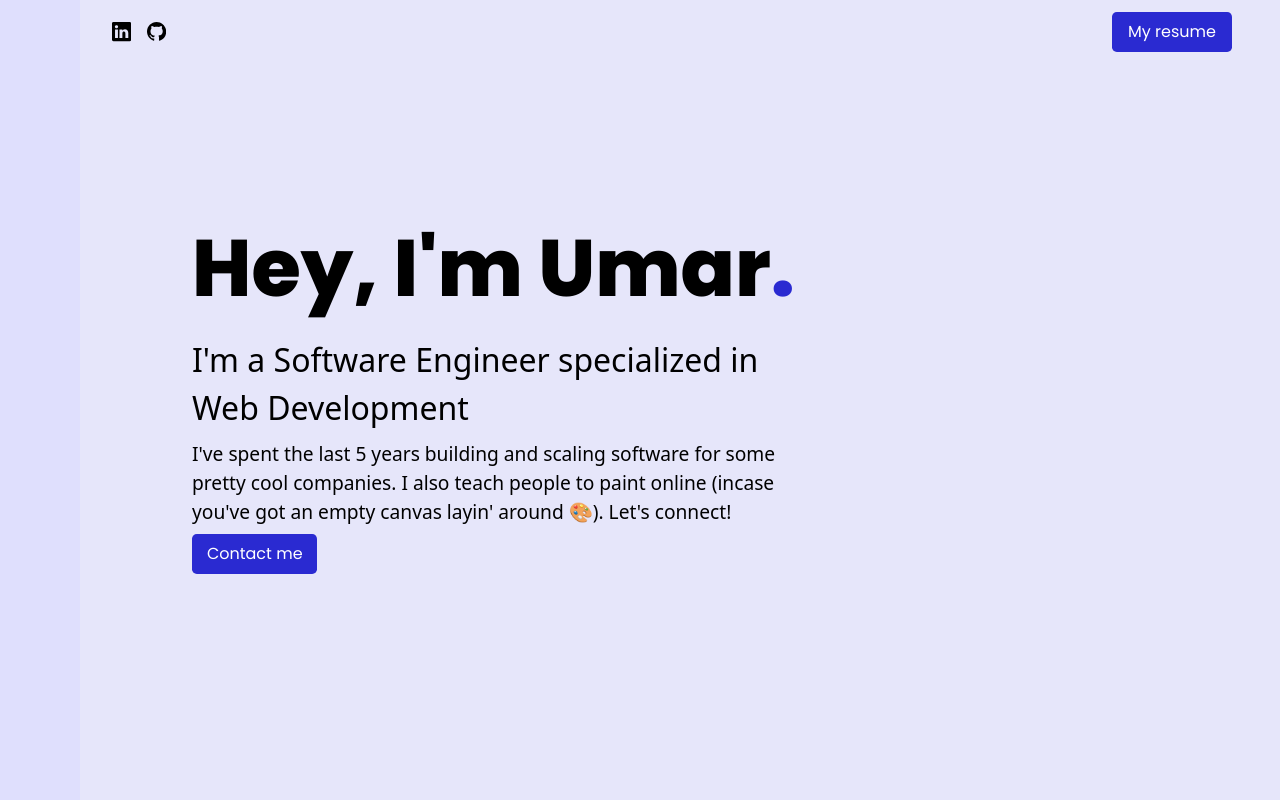
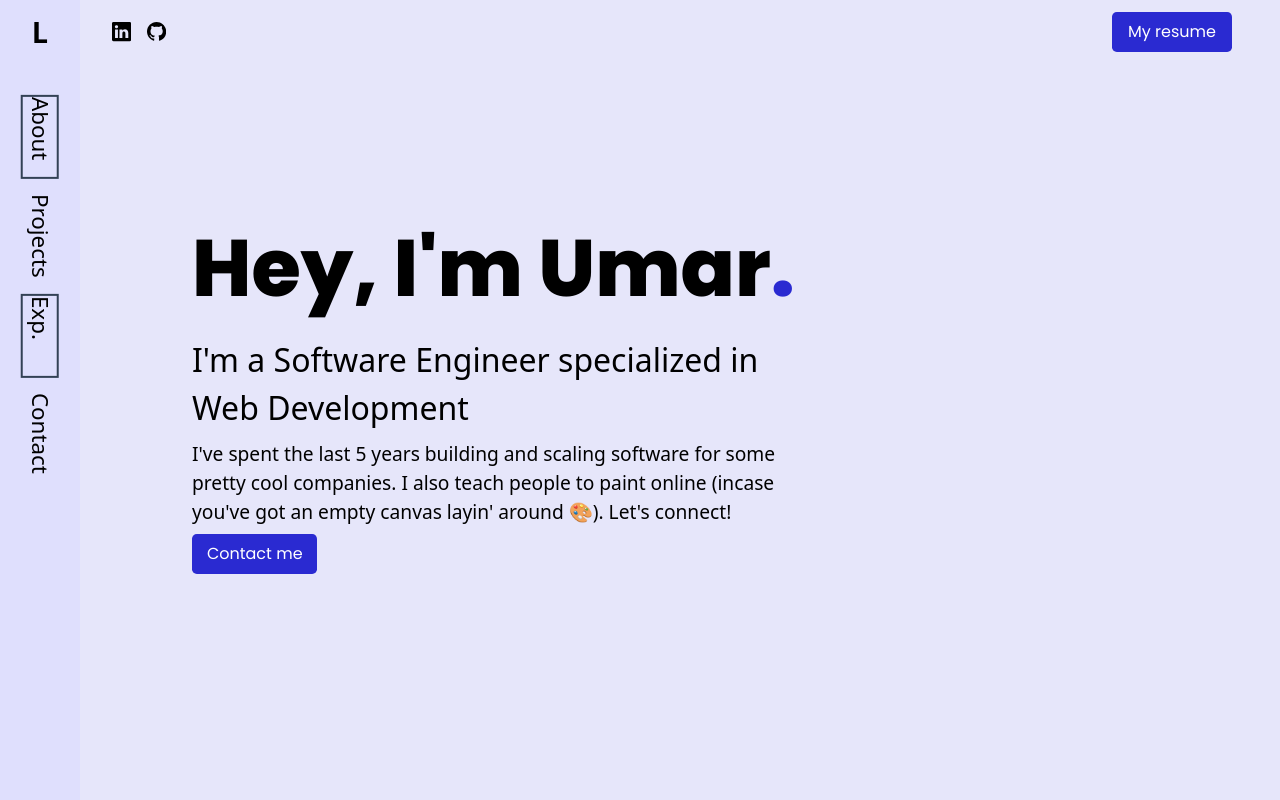
Before and after one commit to Luwa-Tech/personal-portfolio, a React (Vite) app: page / in a window 1280 px wide. Shown: the top 800 px of the page. Built offline with nearby package versions, Linux system fonts and the light colour scheme; some icons are missing.

Commit message:
sidebar UI test

```diff
--- a/src/index.css
+++ b/src/index.css
@@ -11,13 +11,7 @@ img{
     color: #dfdffd
 }
 
-/* .left-line::before {
-    content: "";
-    position: absolute;
-    left: -5px;
-    width: 70%;
-    height: .12rem;
-    top: 48px;
-    display: block;
-    background: #d0d0f3;
-} */
+.nav-upward {
+    transform: rotate(90deg);
+    /* transform-origin: top left; */
+}
--- a/src/pages/Home.jsx
+++ b/src/pages/Home.jsx
@@ -1,3 +1,5 @@
+import { NavLink } from "react-router-dom"
+
 import { BsLinkedin, BsGithub } from "react-icons/bs"
 import { FaXTwitter } from "react-icons/fa6"
 import {IoIosArrowForward} from "react-icons/io"
@@ -20,7 +22,15 @@ const Home = () => {
 
             {/* Sidebar */}
             <section className="fixed left-0 w-[4.5rem] md:w-[5rem] top-0 bottom-0 bg-primary-800">
-
+                <nav className="px-2 pt-[.65rem] flex flex-col items-center gap-[4rem]">
+                    <span className="text-[1.8rem] font-extrabold">L</span>
+                    <ul className="">
+                        <li className="nav-upward border-2 border-slate-700 w-[100%] mb-[4rem]"><NavLink to="about" className="text-[1.4rem]">About</NavLink></li>
+                        <li className="nav-upward mb-[4rem]"><NavLink to="projects" className="text-[1.4rem]">Projects</NavLink></li>
+                        <li className="nav-upward mb-[4rem] border-2 border-slate-700"><NavLink to="experience" className="text-[1.4rem]">Exp.</NavLink></li>
+                        <li className="nav-upward"><NavLink to="contact" className="text-[1.4rem]">Contact</NavLink></li>
+                    </ul>
+                </nav>
             </section>
 
 
@@ -36,7 +46,7 @@ const Home = () => {
 
 
             {/* About */}
-            <section className="md:w-[70%] pl-[5.5rem] pr-4 md:px-0 mx-auto md:py-[13rem] pb-[8rem]">
+            <section id="about" className="md:w-[70%] pl-[5.5rem] pr-4 md:px-0 mx-auto md:py-[13rem] pb-[8rem]">
                 <h2 className="font-poppins md:text-[3.5rem] font-extrabold relative text-[2rem] after:absolute md:after:top-[48px] after:top-[27px] after:right-[10px] after:block after:h-[.1rem] after:bg-[#d0d0f3] md:after:right-[-40px] after:w-[57%] md:after:w-[80%] ">About<span className="text-secondary-400">.</span></h2>
 
                 <div className=" border-2 border-slate-800 flex gap-6 flex-col md:flex-row">
@@ -77,7 +87,7 @@ const Home = () => {
 
 
             {/* Project */}
-            <section className="md:w-[70%] pl-[5.5rem] pr-4 md:px-0 mx-auto md:py-[13rem] pb-[8rem]">
+            <section id="projects" className="md:w-[70%] pl-[5.5rem] pr-4 md:px-0 mx-auto md:py-[13rem] pb-[8rem]">
                 <h2 className="font-poppins md:text-[3.5rem] font-extrabold relative text-right text-[2rem] after:absolute md:after:top-[48px] after:top-[27px] after:left-[4px] after:block after:h-[.1rem] after:bg-[#d0d0f3] md:after:left-[-5px] after:w-[45%] md:after:w-[70%]">Projects<span className="text-secondary-400">.</span></h2>
 
                 <section className="grid grid-cols-1 md:grid-cols-2 gap-8 mt-4">
@@ -115,7 +125,7 @@ const Home = () => {
 
 
             {/* Experience */}
-            <section className="md:w-[70%] pl-[5.5rem] pr-4 md:px-0 mx-auto md:py-[13rem] pb-[8rem]">
+            <section id="experience" className="md:w-[70%] pl-[5.5rem] pr-4 md:px-0 mx-auto md:py-[13rem] pb-[8rem]">
                 <h2 className="font-poppins md:text-[3.5rem] font-extrabold relative text-[2rem] after:absolute md:after:top-[48px] after:top-[27px] after:right-[10px] after:block after:h-[.1rem] after:bg-[#d0d0f3] md:after:right-[-40px] after:w-[38%] md:after:w-[65%] ">Experience<span className="text-secondary-400">.</span></h2>
 
                 <section className="mt-4">
@@ -164,7 +174,7 @@ const Home = () => {
 
 
             {/* Contact */}
-            <section className="md:w-[70%] pl-[5.5rem] pr-4 md:px-0 mx-auto md:py-[13rem] pb-[8rem]">
+            <section id="contact" className="md:w-[70%] pl-[5.5rem] pr-4 md:px-0 mx-auto md:py-[13rem] pb-[8rem]">
                 <h2 className="font-extrabold font-poppins md:text-[6rem] leading-normal text-center text-[3.3rem]">Contact<span className="text-secondary-400">.</span></h2>
                 <p className="text-center text-[1.2rem] md:w-[60%] md:mx-auto">Shoot me an email if you want to connect! You can also find me on Linkedin or Twitter if that's more your speed.</p>
                 <h4></h4>
```
